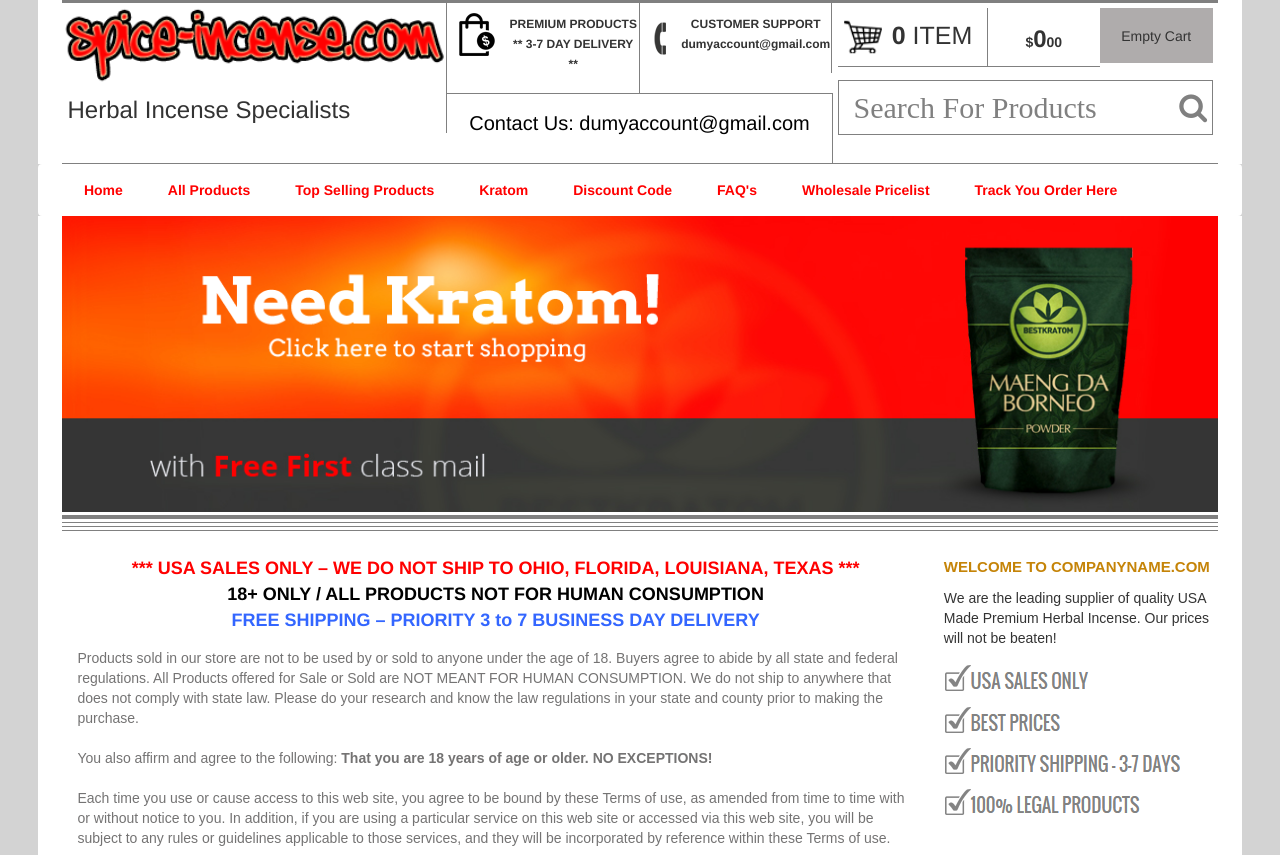
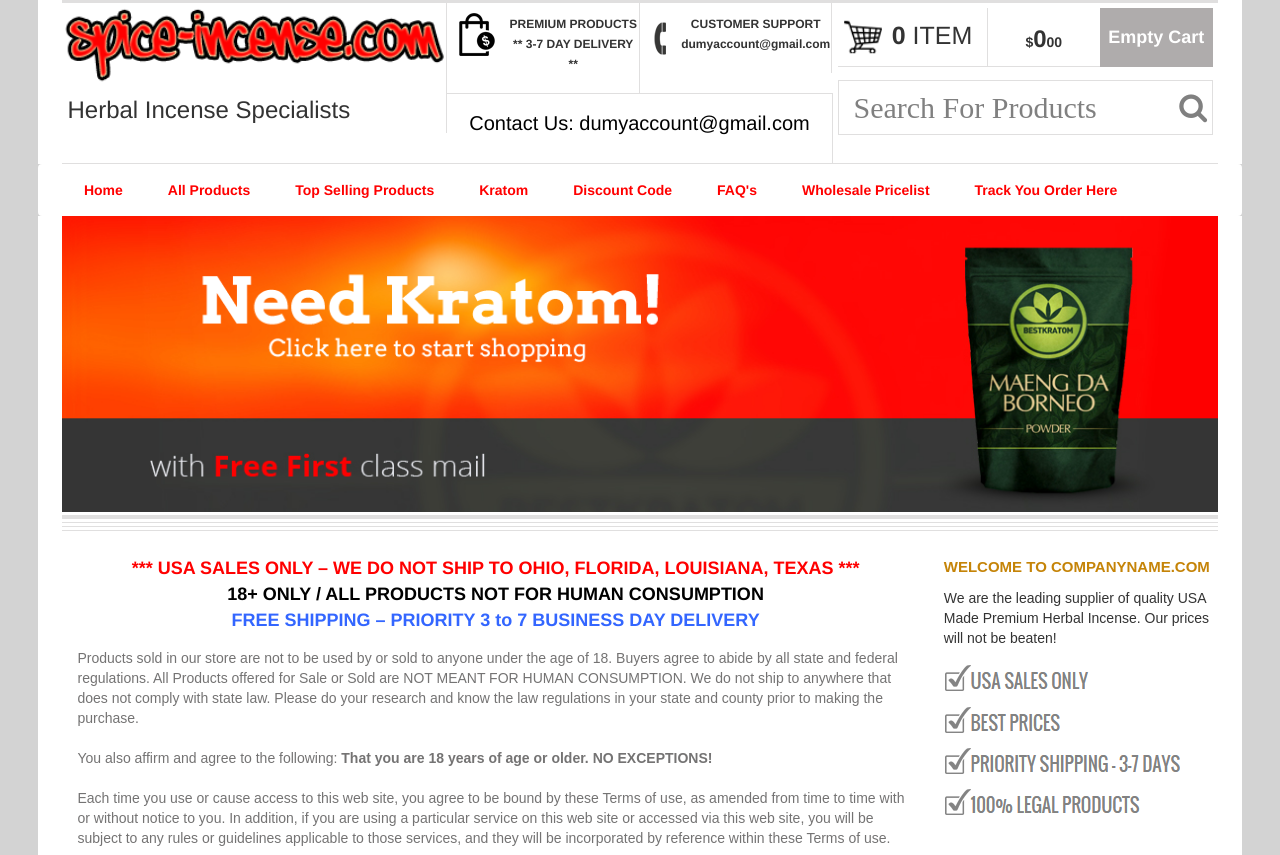
Before and after one commit to ColiseumSoft786/spice-incense, a plain HTML site: page index.html in a window 1280 px wide. Shown: the top 855 px of the page. Drawn offline with Linux system fonts and the light colour scheme.

Commit message:
usman
border color changed

```diff
--- a/index.html
+++ b/index.html
@@ -28,9 +28,9 @@
         <div class="row">
             <div class="col-md-12">
                 <div class="wrap" style="background-color: #ffffff; width: 94%; margin: 0 auto;">
-                    <div class="main" style="width: 96%; border-top: 3px solid grey; border-bottom: 1px solid grey; margin: 0 auto;">
+                    <div class="main" style="width: 96%; border-top: 3px solid #e0dfdf; border-bottom: 1px solid #e0dfdf; margin: 0 auto;">
                         <div class="col-md-4">
-                            <div class="top-one" style="border-right: 1px solid grey;">
+                            <div class="top-one" style="border-right: 1px solid #e0dfdf;">
                                 <img src="img/logo.png" style="width: 100%;" alt="">
                                 <h3 style="margin: 0px; padding: 10px 5px;">Herbal Incense Specialists</h3>
                             </div>
@@ -38,7 +38,7 @@
                         <div class="col-md-4">
                             <div class="top-one" style="">
                                 <div class="shopping-bag">
-                                    <div class="col-md-6" style=" border-right:1px solid grey; text-align: center;">
+                                    <div class="col-md-6" style=" border-right:1px solid #e0dfdf; text-align: center;">
                                         <p style="padding: 10px 0px;">
                                             <img src="img/shopping-bag.png" style="float: left; padding:0px 12px;" alt="">
                                             <span style="font-size: 12px;"><b>PREMIUM PRODUCTS</b></span> <br>
@@ -46,7 +46,7 @@
 
                                         </p>
                                     </div>
-                                    <div class="col-md-6" style="background:; border-right:1px solid grey; text-align: center;">
+                                    <div class="col-md-6" style="background:; border-right:1px solid #e0dfdf; text-align: center;">
                                         <p style="padding: 10px 0px;">
                                             <img src="img/customer-support-phone-icon.png" style="float: left; padding:0px 12px;" alt="">
                                             <span style="font-size: 12px;"><b>CUSTOMER SUPPORT</b></span> <br>
@@ -54,7 +54,7 @@
 
                                         </p>
                                     </div>
-                                    <div class="col-md-12" style="text-align: center; border-top: 1px solid grey; border-right: 1px solid grey; color: #000; background:;">
+                                    <div class="col-md-12" style="text-align: center; border-top: 1px solid #e0dfdf; border-right: 1px solid #e0dfdf; color: #000; background:;">
                                         <p style="padding:15px 0px; font-size: 20px;">
                                             Contact Us: <a style="color: #000; font-size: 20px;" href="#">dumyaccount@gmail.com</a>
                                         </p>
@@ -66,26 +66,26 @@
                             <div class="top-one" style="">
                                 <div style=" height: 55px; margin: 5px; background: #3e8f3e;">
                                     <div class="col-md-12" style="background-color: white; height: 55px;">
-                                        <div class="item-0" style="width: 40%; float: left; border-right: 1px solid grey; border-bottom: 1px solid grey;">
+                                        <div class="item-0" style="width: 40%; float: left; border-right: 1px solid #e0dfdf; border-bottom: 1px solid #e0dfdf;">
                                             <img src="img/basket.png" style="float: left; padding: 5px 5px 5px 5px; width: 50px;" alt="">
                                             <p style="text-align: center; font-size: 25px; padding-right: 10px; padding-top: 10px;">    <b>0</b>  ITEM    </p>
                                         </div>
 
-                                        <div style="width: 30%; float: left; padding-top: 4px; text-align: center; border-bottom: 1px solid grey;">
+                                        <div style="width: 30%; float: left; padding-top: 4px; text-align: center; border-bottom: 1px solid #e0dfdf;">
                                             <p style="padding: 0px; text-align: center;">
                                             <div style=" font-weight: bold; text-align: center;">$<font size="5">0</font>00</div>
                                             </p>
                                         </div>
 
                                         <div style="width: 30%; float: left;">
-                                            <div style="text-align: center; background-color: #afacac; padding: 17.5px 0px;">Empty Cart</div>
+                                            <div style="text-align: center; background-color: #afacac; font-size: 18px; color: #ffffff; font-weight: bold; padding: 16.5px 0px;">Empty Cart</div>
                                         </div>
                                     </div>
                                 </div>
                             </div>
                             <div class="top-one">
                                 <div style="width: 100%; padding: 12px 5px;">
-                                    <input type="search" style="width: 100%; border: 1px solid grey; padding: 5px 0px;" placeholder=" &nbsp;Search For Products &nbsp; &nbsp; &nbsp; &nbsp; &nbsp; &#xf002">
+                                    <input type="search" style="width: 100%; border: 1px solid #e0dfdf; padding: 5px 0px;" placeholder=" &nbsp;Search For Products &nbsp; &nbsp; &nbsp; &nbsp; &nbsp; &#xf002">
                                 </div>
                             </div>
                         </div>
@@ -125,50 +125,22 @@
                     </div>
                 </div>
             </div>
-
-            <!--<div class="col-md-12" style="margin-bottom: 15px;">
-                <div class="wrap" style="width: 94%; background-color: #ffffff; margin: 0 auto;">
-                    <div class="main" style="width: 96%; background-color: #ffffff; margin: 0 auto;">
-                        <div class="col-md-12 slide">
-                            <div style="width: 100%; height: 100%">
-                                <img src="img/slider.png" style="width: 100%;" alt="">
-                            </div>
-                            <div style="border: 2px solid grey; margin-top: 3px;"></div>
-                            <div style="border-top: 1px solid grey; margin-top: 3px;"></div>
-                            <div style="border-top: 1px solid grey; margin-top: 3px;"></div>
-                            <div style="border-top: 1px solid grey; margin-top: 3px;"></div>
-                        </div>
-                    </div>
-                </div>
-            </div>-->
             <div class="clearfix"></div>
 
+
+
+            <!--slider image area-->
             <div class="wrap" style="width: 94%; text-align: center; margin: 0 auto; background-color: #ffffff;">
                 <div class="main" style="width: 96%; margin:0 auto;">
                     <img src="img/slider.png" style="width: 100%;" alt="">
-                    <div style="border: 2px solid grey; margin-top: 3px;"></div>
-                    <div style="border-top: 1px solid grey; margin-top: 3px;"></div>
-                    <div style="border-top: 1px solid grey; margin-top: 3px;"></div>
-                    <div style="border-top: 1px solid grey; margin-top: 3px;"></div>
+                    <div style="border: 2px solid #e0dfdf; margin-top: 3px;"></div>
+                    <div style="border-top: 1px solid #e0dfdf; margin-top: 3px;"></div>
+                    <div style="border-top: 1px solid #e0dfdf; margin-top: 3px;"></div>
+                    <div style="border-top: 1px solid #e0dfdf; margin-top: 3px;"></div>
                 </div>
             </div>
+            <!--slider image area-->
 
-
-            <!--<div class="wrap" style="width: 94%; margin: 0 auto;">
-                <div class="main" style="width: 96%; margin: 0 auto;">
-                    <div class="main" style="width: 96%; margin: 0 auto;">
-                        <div class="col-md-12 slide">
-                            <div style="width: 100%; height: 100%">
-                                <img src="img/slider.png" style="width: 100%;" alt="">
-                            </div>
-                            <div style="border: 2px solid grey; margin-top: 3px;"></div>
-                            <div style="border-top: 1px solid grey; margin-top: 3px;"></div>
-                            <div style="border-top: 1px solid grey; margin-top: 3px;"></div>
-                            <div style="border-top: 1px solid grey; margin-top: 3px;"></div>
-                        </div>
-                    </div>
-                </div>
-            </div>-->
 
 
             <div class="wrap" style="width: 94%; background-color:#ffffff; margin: 0 auto;">
@@ -246,10 +218,10 @@
                 <div class="wrap" style="width: 94%; margin: 0 auto;">
                     <div class="main" style="width: 96%; margin: 0 auto;">
                         <div class="col-md-12">
-                            <div style="border: 2px solid grey; margin-top: 3px;"></div>
-                            <div style="border-top: 1px solid grey; margin-top: 3px;"></div>
-                            <div style="border-top: 1px solid grey; margin-top: 3px;"></div>
-                            <div style="border-top: 1px solid grey; margin-top: 3px;"></div>
+                            <div style="border: 2px solid #e0dfdf; margin-top: 3px;"></div>
+                            <div style="border-top: 1px solid #e0dfdf; margin-top: 3px;"></div>
+                            <div style="border-top: 1px solid #e0dfdf; margin-top: 3px;"></div>
+                            <div style="border-top: 1px solid #e0dfdf; margin-top: 3px;"></div>
                         </div>
                     </div>
                 </div>
```
